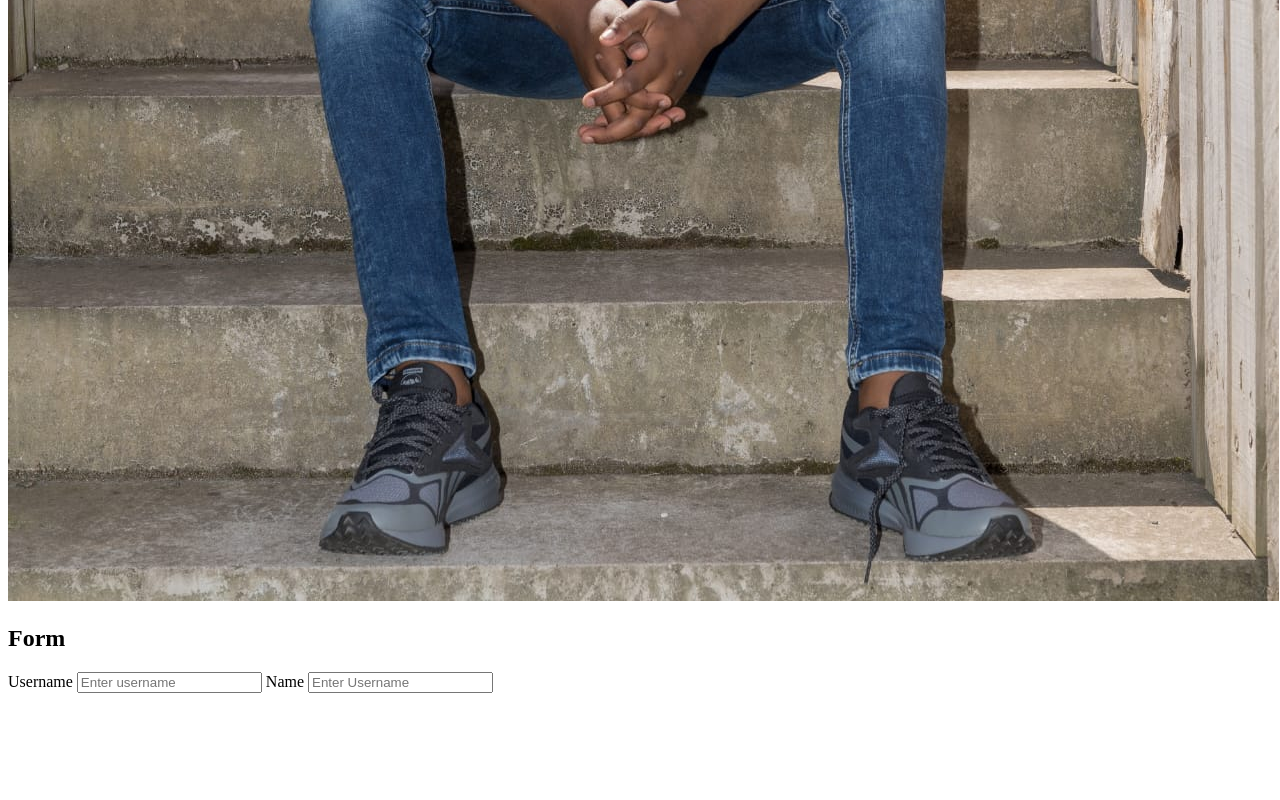
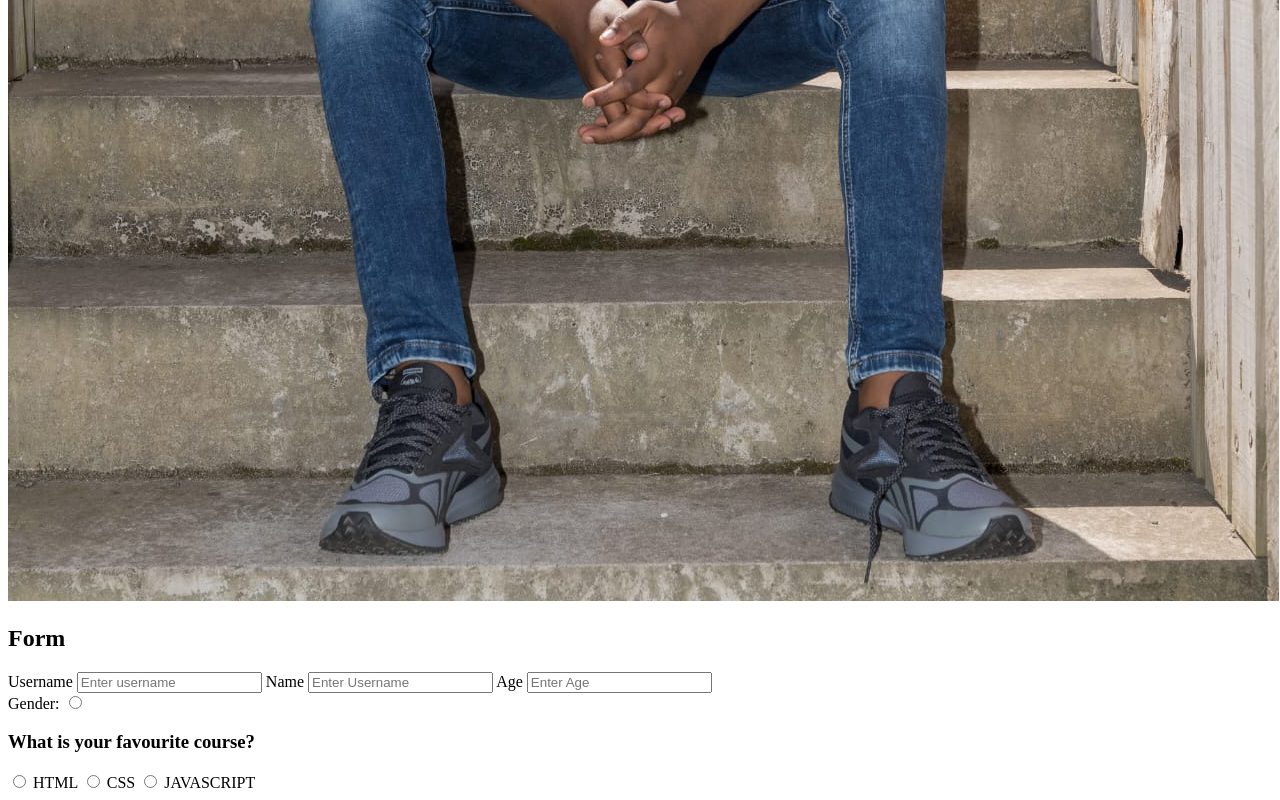
Before and after one commit to jasonokhaishie/football, a plain HTML site: page image.html in a window 1280 px wide. Shown: the part 1079-1879 px from the top of the page. Before the commit the page ends 1780 px from the top, so only its background shows below. Drawn offline with Linux system fonts and the light colour scheme.

Commit message:
feat practice

```diff
--- a/image.html
+++ b/image.html
@@ -14,7 +14,19 @@
     <input type="text" placeholder="Enter username" id="Username">
         <label for="Name">Name</label>
         <input type="text" placeholder="Enter Username" id="Name">
+        <label type="Age">Age</label>
+        <input type="text" placeholder="Enter Age" id="Age">
 </form>
-
+ <!--gender-->
+ <label for="gender">Gender:</label>
+ <input type="radio" id="gender" value="gender" name="Favourite course">
+<!--type: radio -->
+<h3>What is your favourite course?</h3>
+<input type="radio" name="Favourite course" id="html" value="html">
+<label for="html">HTML</label>
+<input type="radio" name="Favourite course" id="css" value="css">
+<label for="css">CSS</label>
+<input type="radio" name="Favourite course" id="Javascript" value="Javascript">
+<label for="Javascript">JAVASCRIPT</label>
 </body>
 </html>
```
